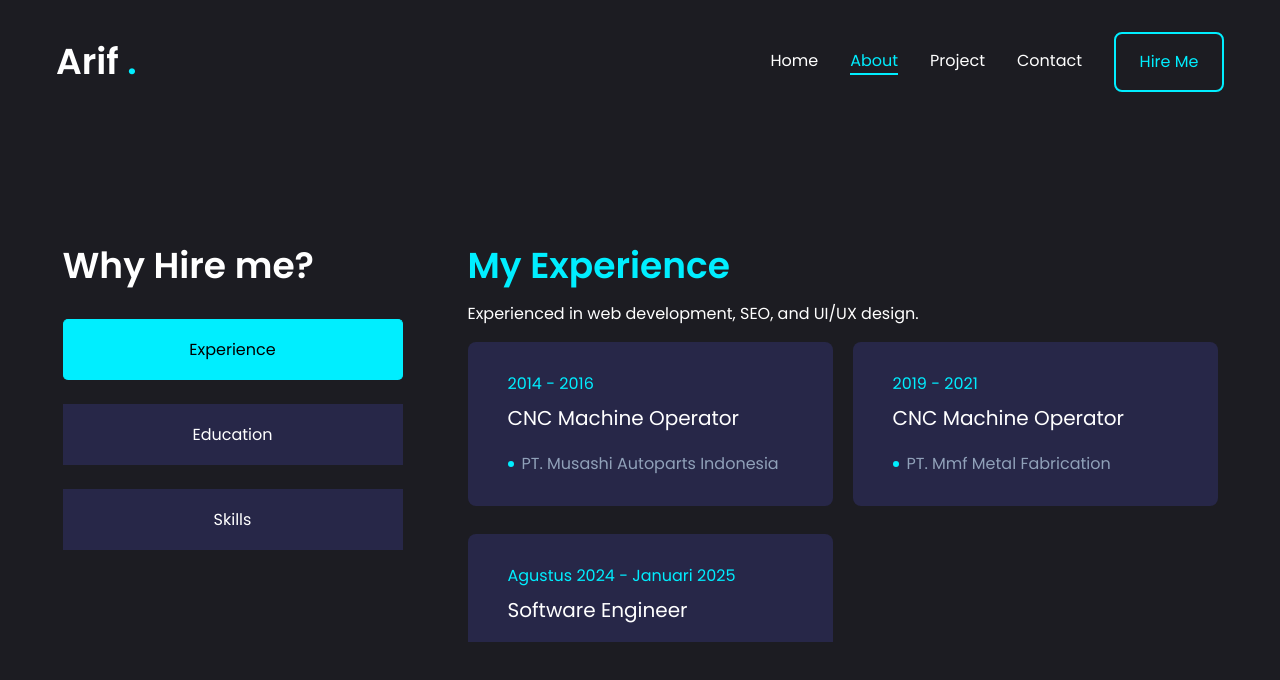
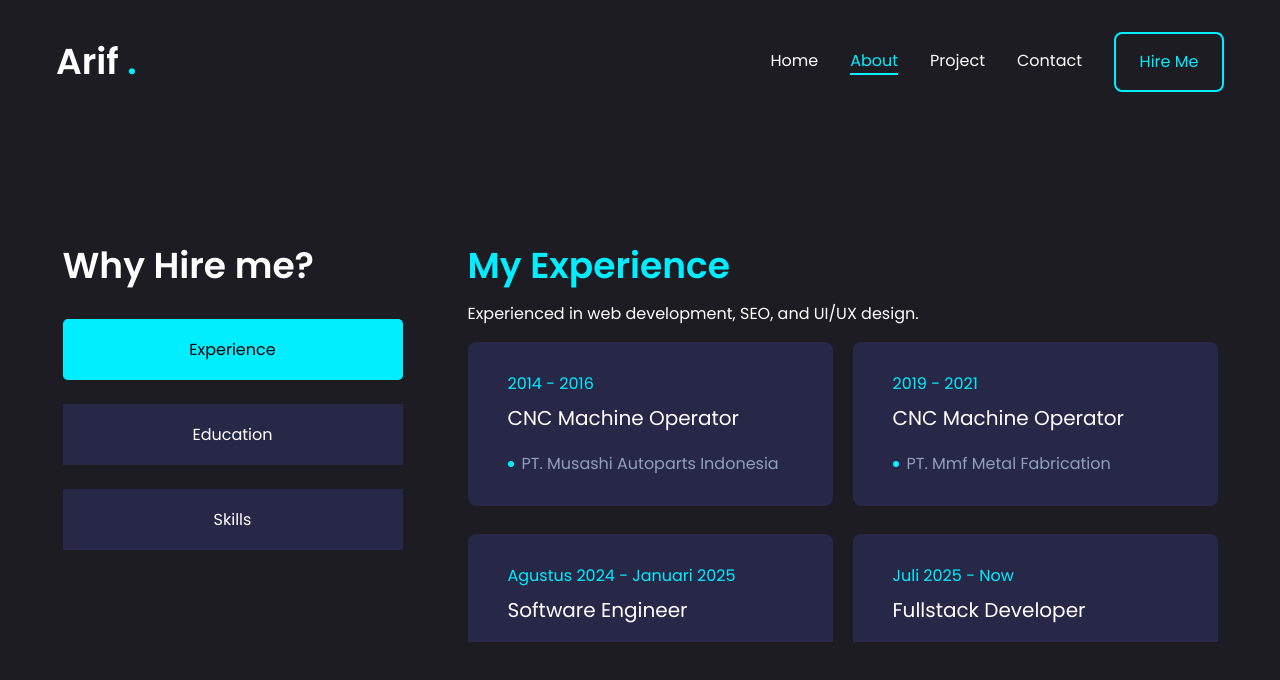
Before and after one commit to arifbudisuryono/portofolio, a React (Vite) app: page /about in a window 1280 px wide. Shown: the top 680 px of the page. Built offline with nearby package versions, Linux system fonts and the light colour scheme.

Commit message:
Add Experience

```diff
--- a/src/components/Layouts/AboutSection.jsx
+++ b/src/components/Layouts/AboutSection.jsx
@@ -65,6 +65,11 @@ const experience = [
         position: "Software Engineer",
         company: "PT. Media Sarana Digitalindo",
         duration: "Agustus 2024  - Januari 2025",
+      },
+      {
+        position: "Fullstack Developer",
+        company: "PT. UnichemCandi Indonesia",
+        duration: "Juli 2025  - Now",
       },
     ]
   }
```
Also changed, not shown: robot.TXT (added).
